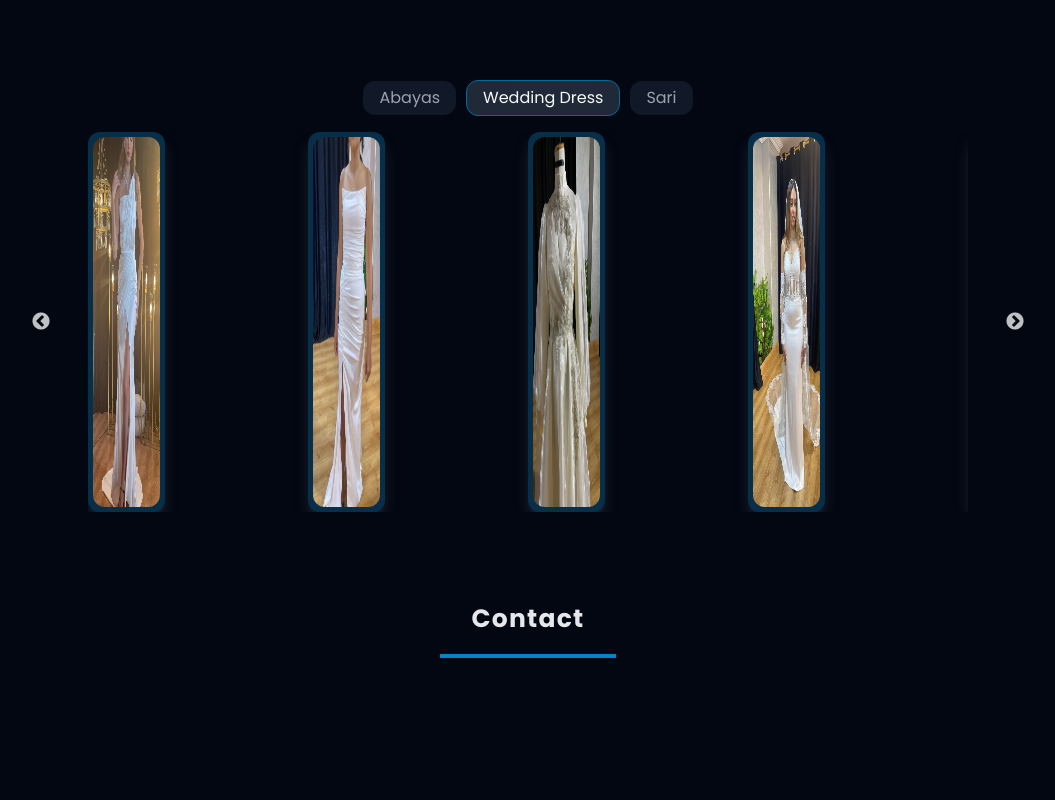
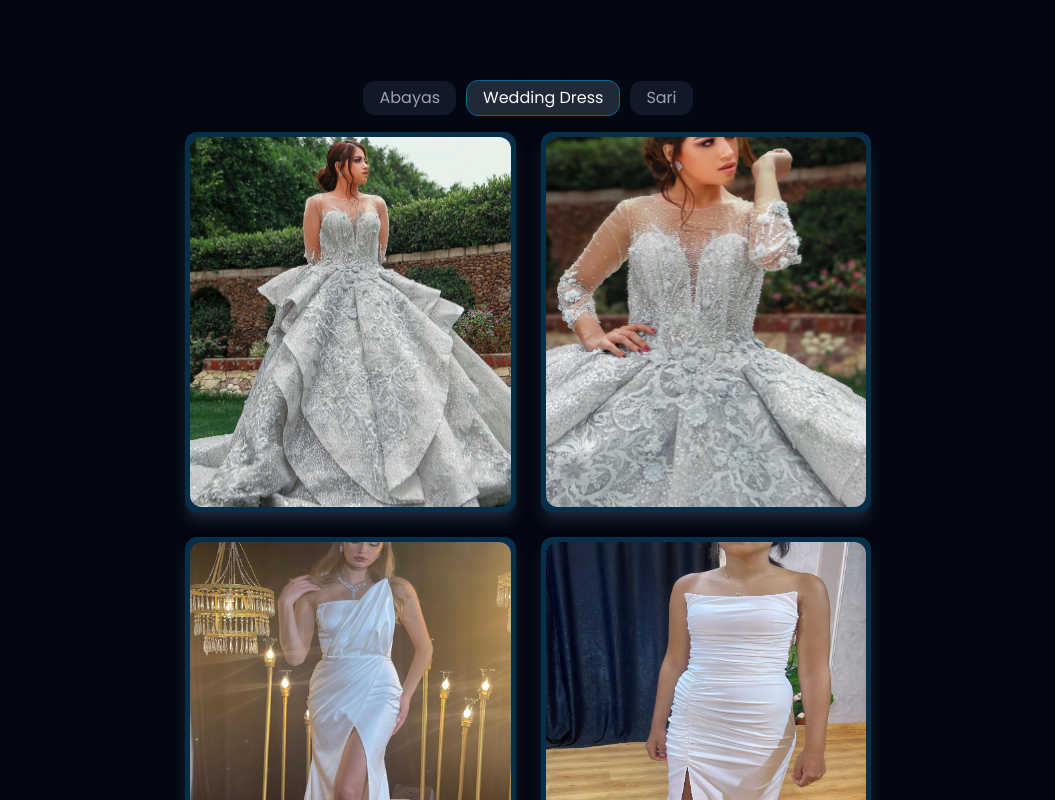
Before and after one commit to hassanosamaa/Amel-Helel, a React (Vite) app: page / in a window 1280 px wide. Shown: the part 1440-2240 px from the top of the page, without its empty margins (112-1167 px from the left). Built offline with nearby package versions, Linux system fonts and the light colour scheme.

Commit message:
Update Projects.jsx

```diff
--- a/src/routerComponents/Projects.jsx
+++ b/src/routerComponents/Projects.jsx
@@ -225,11 +225,11 @@ export default function Projects() {
 
             "
       >
-        <Slider {...settings} className="w-full md:px-8">
+{/*         <Slider {...settings} className="w-full md:px-8">
+        </Slider> */}
           {c.map((ele) => (
             <Oneproject key={ele.dec} dec={ele.dec} img={ele.img} />
           ))}
-        </Slider>
       </div>
     </div>
   );
```
